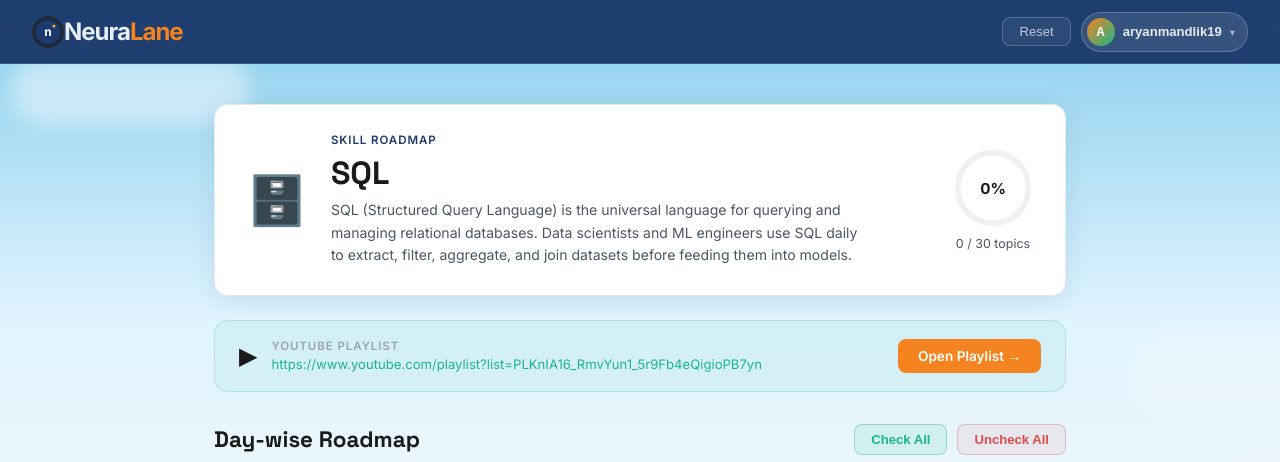
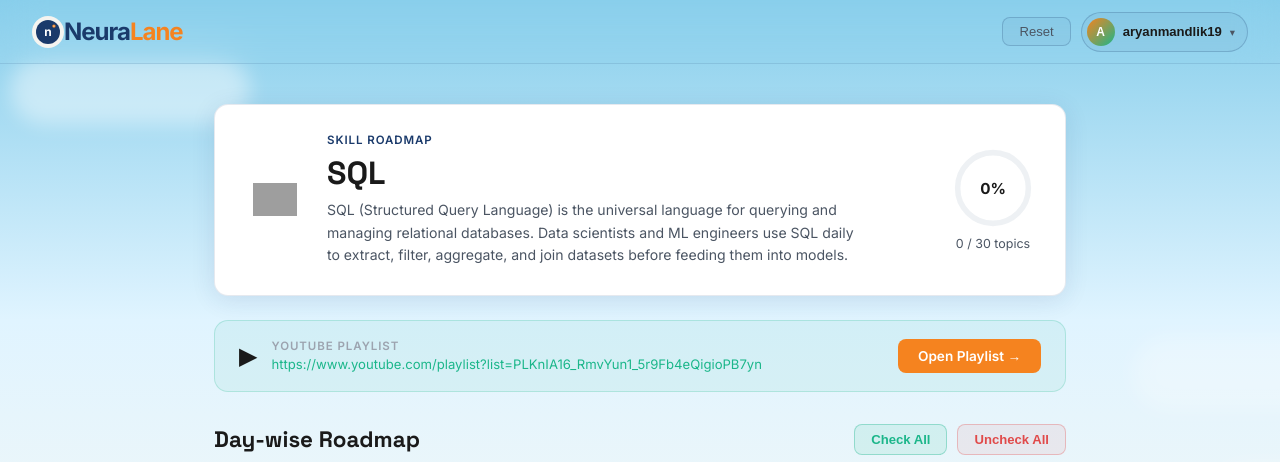
Before and after one commit to aryanmandlik12/Neuralane, a Flask app: page /roadmap/sql in a window 1280 px wide. Shown: the top 462 px of the page. Run offline with Flask 3, Linux system fonts and the light colour scheme; a user stored in the database is signed in; data comes from the database, SQL or seed files in the repository; data that the repository does not hold is empty; grey boxes are pictures that could not be loaded.

Commit message:
Final touch

```diff
--- a/static/css/style.css
+++ b/static/css/style.css
@@ -35,9 +35,9 @@
   --cyan:    #1BB68A;
   --red:     #E04A4A;
 
-  /* Header (always navy toned) */
-  --header-bg:     rgba(26,58,107,0.97);
-  --header-border: rgba(255,255,255,0.12);
+  /* Header */
+  --header-bg:     transparent;
+  --header-border: rgba(26,58,107,0.12);
 
   /* Logo colors (light-mode defaults) */
   --logo-node:  #1A3A6B;
@@ -193,8 +193,7 @@ a { text-decoration: none; color: inherit; }
   height: 64px;
 }
 
-/* Logo always sits on dark bg (header + auth-left) — force dark-mode palette */
-.site-header,
+/* Auth-left sidebar always has dark bg — force dark-mode palette there */
 .auth-left {
   --logo-node:  #85B7EB;
   --logo-path:  rgba(255,255,255,0.20);
@@ -262,9 +260,9 @@ a { text-decoration: none; color: inherit; }
 .reset-btn {
   padding: 6px 16px;
   border-radius: var(--radius-sm);
-  border: 1px solid rgba(255,255,255,0.2);
-  background: rgba(255,255,255,0.06);
-  color: rgba(255,255,255,0.7);
+  border: 1px solid var(--border2);
+  background: var(--hover);
+  color: var(--text2);
   font-size: 0.82rem;
   font-weight: 500;
   cursor: pointer;
@@ -465,7 +463,8 @@ a { text-decoration: none; color: inherit; }
   align-items: center;
   justify-content: space-between;
 }
-.card-icon { font-size: 2rem; line-height: 1; }
+.skill-icon-img { width: 100%; height: 100%; object-fit: contain; display: block; }
+.card-icon { width: 2.2rem; height: 2.2rem; background: rgba(255,255,255,0.92); border-radius: 8px; padding: 4px; display: flex; align-items: center; justify-content: center; flex-shrink: 0; }
 .card-num {
   font-size: 0.75rem;
   font-weight: 600;
@@ -560,7 +559,7 @@ a { text-decoration: none; color: inherit; }
   box-shadow: var(--shadow);
 }
 
-.rh-icon { font-size: 3rem; flex-shrink: 0; }
+.rh-icon { width: 3.5rem; height: 3.5rem; background: rgba(255,255,255,0.92); border-radius: 12px; padding: 6px; display: flex; align-items: center; justify-content: center; flex-shrink: 0; }
 .rh-info { flex: 1; min-width: 200px; }
 .rh-badge {
   font-size: 0.72rem;
@@ -910,15 +909,15 @@ svg defs { display: block; }
   display: flex;
   align-items: center;
   gap: 8px;
-  background: rgba(255,255,255,0.1);
-  border: 1px solid rgba(255,255,255,0.22);
+  background: var(--hover);
+  border: 1px solid var(--border2);
   border-radius: 24px;
   padding: 5px 12px 5px 5px;
   cursor: pointer;
   transition: border-color 0.2s, background 0.2s;
   color: inherit;
 }
-.user-trigger:hover { border-color: rgba(255,255,255,0.5); background: rgba(255,255,255,0.18); }
+.user-trigger:hover { border-color: var(--accent); background: var(--hover2); }
 
 .user-avatar {
   width: 28px;
@@ -933,8 +932,8 @@ svg defs { display: block; }
   color: #fff;
   flex-shrink: 0;
 }
-.user-name { font-size: 0.82rem; font-weight: 600; color: rgba(255,255,255,0.88); }
-.ud-arrow  { font-size: 0.65rem; color: rgba(255,255,255,0.55); transition: transform 0.2s; }
+.user-name { font-size: 0.82rem; font-weight: 600; color: var(--text); }
+.ud-arrow  { font-size: 0.65rem; color: var(--text2); transition: transform 0.2s; }
 .user-trigger.open .ud-arrow { transform: rotate(180deg); }
 
 /* Dropdown */
--- a/templates/index.html
+++ b/templates/index.html
@@ -84,7 +84,7 @@
         <a href="/roadmap/{{ skill.id }}" class="skill-card {% if skill.status == 'completed' %}card-completed{% elif skill.progress > 0 %}card-inprogress{% endif %}"
              data-skill="{{ skill.id }}">
           <div class="card-top">
-            <div class="card-icon">{{ skill.icon }}</div>
+            <div class="card-icon"><img src="{{ skill.icon }}" class="skill-icon-img" alt="{{ skill.name }}"></div>
             <div class="card-num">#{{ loop.index }}</div>
           </div>
 
--- a/templates/profile.html
+++ b/templates/profile.html
@@ -181,7 +181,7 @@
           {% for sk in active_skills %}
           <div class="spl-row">
             <div class="spl-left">
-              <span class="spl-icon">{{ sk.icon }}</span>
+              <span class="spl-icon"><img src="{{ sk.icon }}" class="skill-icon-img" alt="{{ sk.name }}"></span>
               <span class="spl-name">{{ sk.name }}</span>
             </div>
             <div class="spl-bar-wrap">
@@ -213,7 +213,7 @@
         {% for sk in learned %}
         <a href="/roadmap/{{ sk.id }}" class="mini-skill-card msc-done">
           <div class="msc-top">
-            <span class="msc-icon">{{ sk.icon }}</span>
+            <span class="msc-icon"><img src="{{ sk.icon }}" class="skill-icon-img" alt="{{ sk.name }}"></span>
             <span class="msc-check">✓</span>
           </div>
           <div class="msc-name">{{ sk.name }}</div>
@@ -244,7 +244,7 @@
         {% for sk in ongoing %}
         <a href="/roadmap/{{ sk.id }}" class="mini-skill-card msc-ongoing">
           <div class="msc-top">
-            <span class="msc-icon">{{ sk.icon }}</span>
+            <span class="msc-icon"><img src="{{ sk.icon }}" class="skill-icon-img" alt="{{ sk.name }}"></span>
             <span class="msc-pct-badge">{{ sk.progress }}%</span>
           </div>
           <div class="msc-name">{{ sk.name }}</div>
--- a/templates/roadmap.html
+++ b/templates/roadmap.html
@@ -58,7 +58,7 @@
 
     <!-- Skill Hero -->
     <div class="roadmap-hero">
-      <div class="rh-icon">{{ skill.icon }}</div>
+      <div class="rh-icon"><img src="{{ skill.icon }}" class="skill-icon-img" alt="{{ skill.name }}"></div>
       <div class="rh-info">
         <div class="rh-badge">Skill Roadmap</div>
         <h1 class="rh-title">{{ skill.name }}</h1>
```
Also changed, not shown: other parts of static/css/style.css (+11 -13 lines), data.py (+22 -22 lines), 1 other file.
